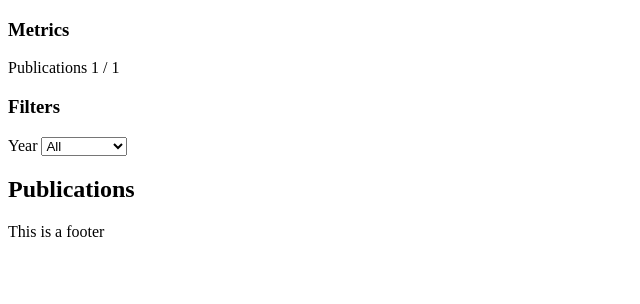
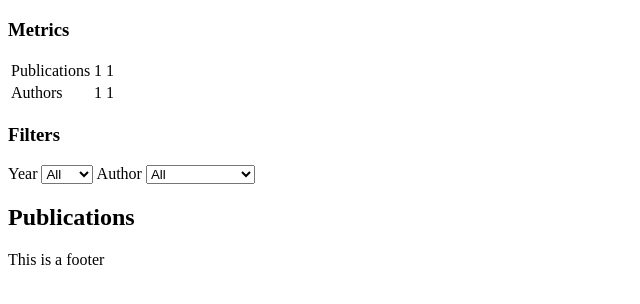
Before and after one commit to TailorDev/django-tailordev-biblio, a Django app: template td_biblio/templates/td_biblio/entry_list.html in a window 1280 px wide. Shown: the part 26-330 px from the top of the page, without its empty margins (0-640 px from the left). Run offline with Django 3.2, Linux system fonts and the light colour scheme; the template is opened without the code that fills it: most values are stand-ins (such as "Sample title", 1, 10 or a date in 2020).

Commit message:
Add by Author EntryListView filtering

```diff
--- a/td_biblio/templates/td_biblio/entry_list.html
+++ b/td_biblio/templates/td_biblio/entry_list.html
@@ -9,9 +9,18 @@
 
 <h3>{% trans "Metrics" %}</h3>
 
-<div id="publications-stats">
-    {% trans "Publications" %} <span class="counter">{{ n_publications_filter }}</span> / {{ n_publications_total }}
-</div>
+<table id="publications-stats">
+    <tr class="metric">
+        <td>{% trans "Publications" %}</td>
+        <td><span class="counter">{{ n_publications_filter }}</span></td>
+        <td>{{ n_publications_total }}</td>
+    </tr>
+    <tr class="metric">
+        <td>{% trans "Authors" %}</td>
+        <td><span class="counter">{{ n_authors_filter }}</span></td>
+        <td>{{ n_authors_total }}</td>
+    </tr>
+</table>
 
 <h3>{% trans "Filters" %}</h3>
 
@@ -24,11 +33,22 @@
         </option>
         {% for publication_year in publication_years %}
         <option value="{{ publication_year.year }}" {% if publication_year.year == current_publication_year.year %}selected="selected"{% endif %}>
-            {{ publication_year.year }} {{ current_year }}
+            {{ publication_year.year }}
         </option>
         {% endfor %}
     </select>
 
+    <label for="filter-author">{% trans "Author" %}</label>
+    <select name="author" id="filter-author">
+        <option value="">
+            {% trans "All" %}
+        </option>
+        {% for author in publication_authors %}
+        <option value="{{ author.id }}" {% if author.id == current_publication_author %}selected="selected"{% endif %}>
+            {{ author.get_formatted_name }}
+        </option>
+        {% endfor %}
+    </select>
 </form>
 
 {% endblock left_sidebar_extras %}
```
Also changed, not shown: td_biblio/views.py (+28 -3 lines).
